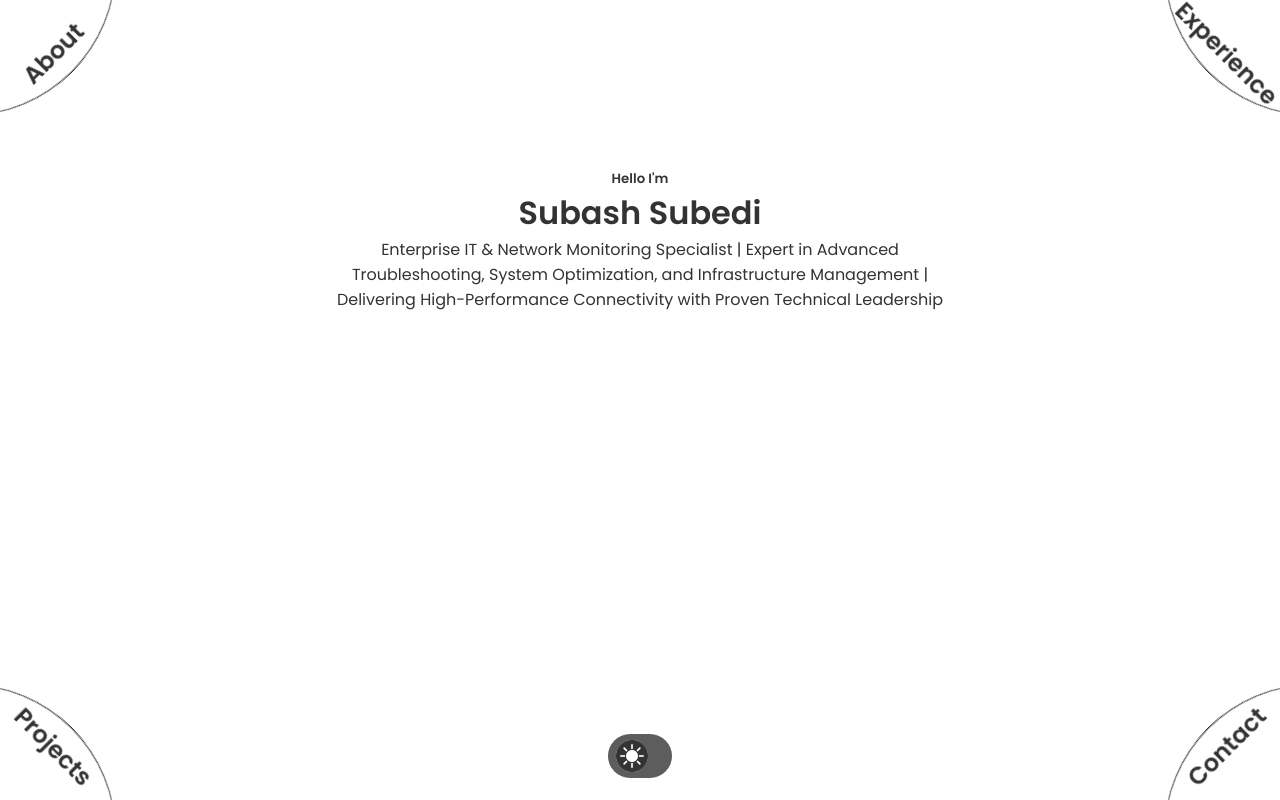
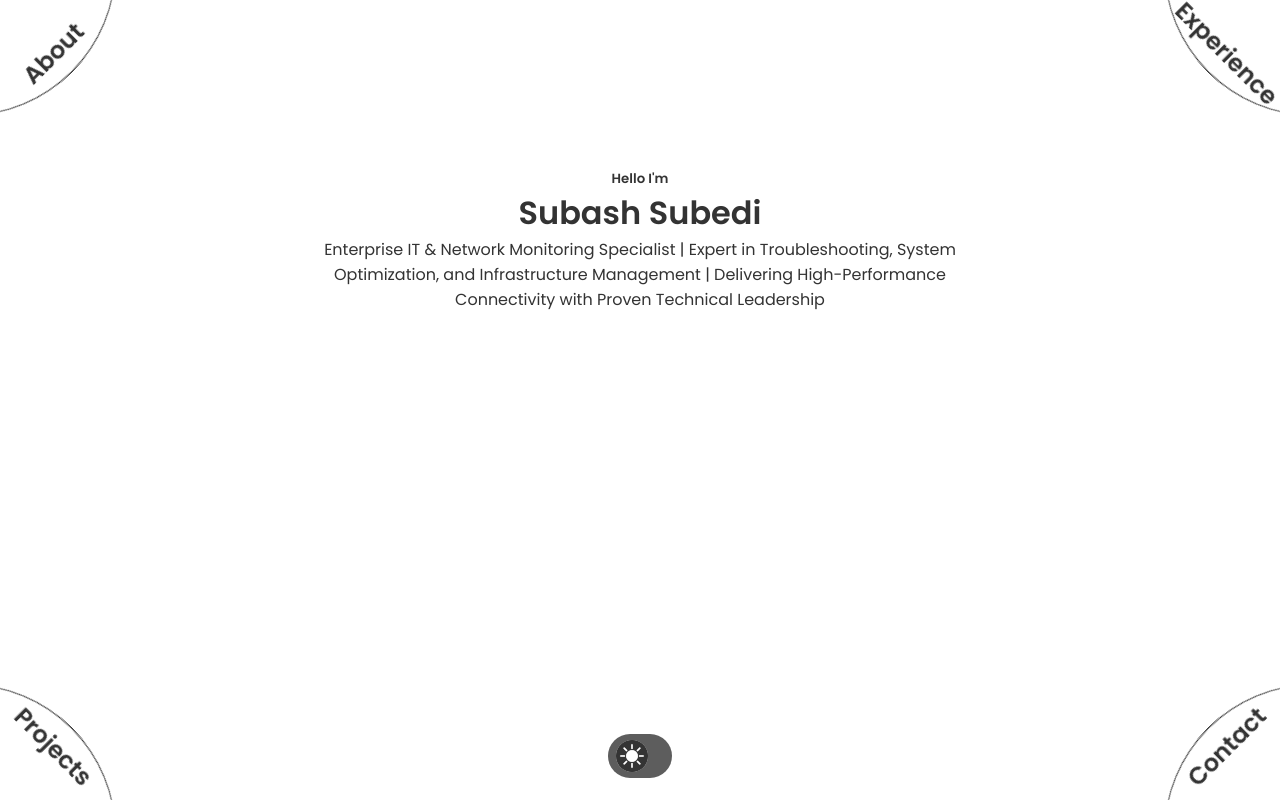
Before and after one commit to subashsubedi0/Personal-Portfolio-Website, a plain HTML site: page index.html in a window 1280 px wide. Drawn offline with Linux system fonts and the light colour scheme.

Commit message:
front page advance removed and add subject detail

```diff
--- a/index.html
+++ b/index.html
@@ -36,7 +36,7 @@
   <div id="hero">
     <h5>Hello I'm</h5>
     <h1>Subash Subedi</h1>
-    <p>Enterprise IT & Network Monitoring Specialist | Expert in Advanced Troubleshooting, System Optimization, and Infrastructure Management | Delivering High-Performance Connectivity with Proven Technical Leadership</p>
+    <p>Enterprise IT & Network Monitoring Specialist | Expert in Troubleshooting, System Optimization, and Infrastructure Management | Delivering High-Performance Connectivity with Proven Technical Leadership</p>
 
     <!-- Block, Element, Modifier (BEM) naming convention-->
     <div id="hero__animation">
@@ -85,6 +85,7 @@
             <article>
               <img src="./assets/icons/education.png" alt="Education icon" class="icon" />
               <h2>Education</h2>
+              <p>BSc (Hons) Computer Networking and IT Security</p> <br />
               <p>Diploma In Computer Engineering</p> <br />
               <p>Cisco Certified Network Associate (CCNA) </p>
             </article>
```
